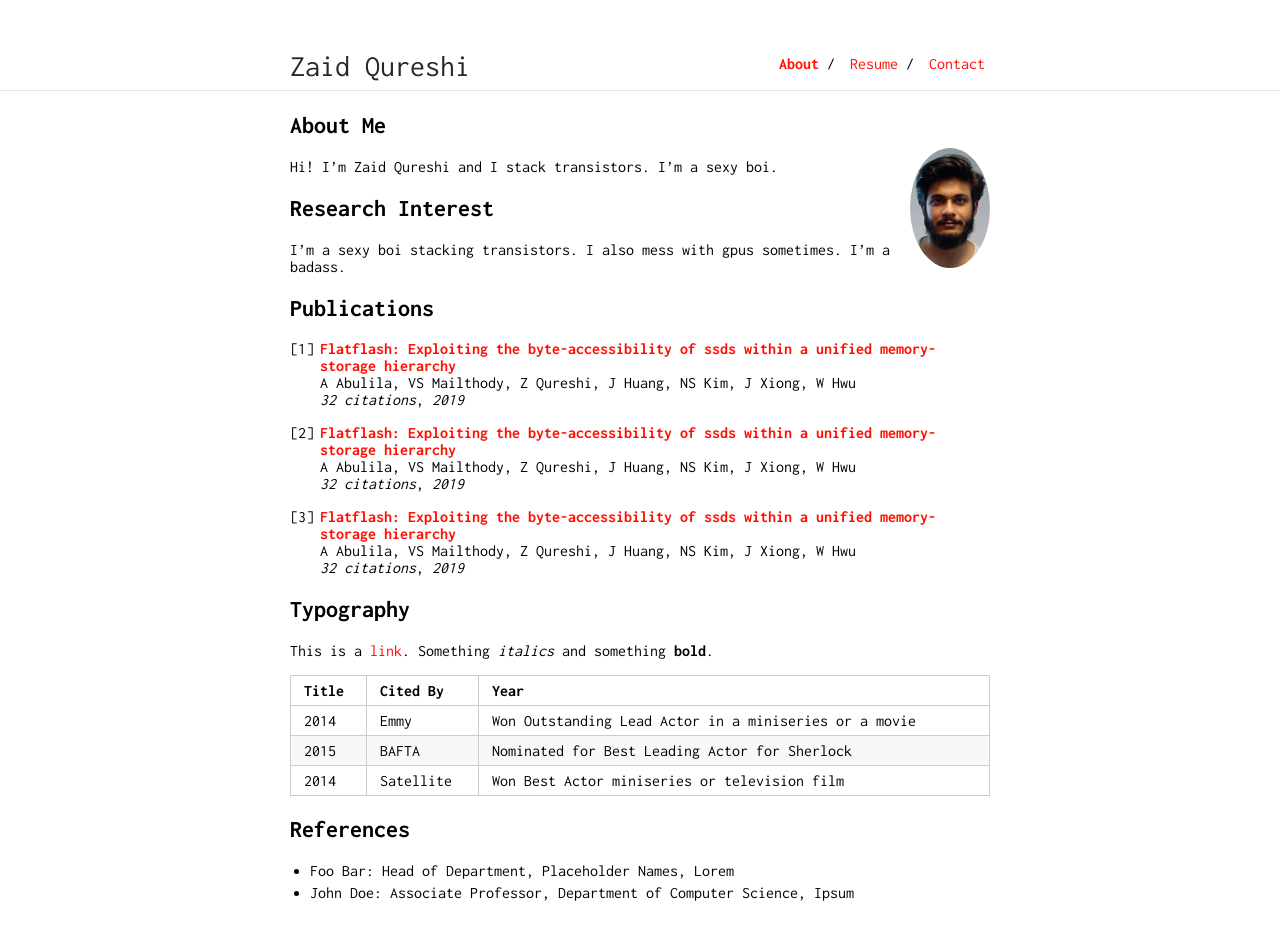
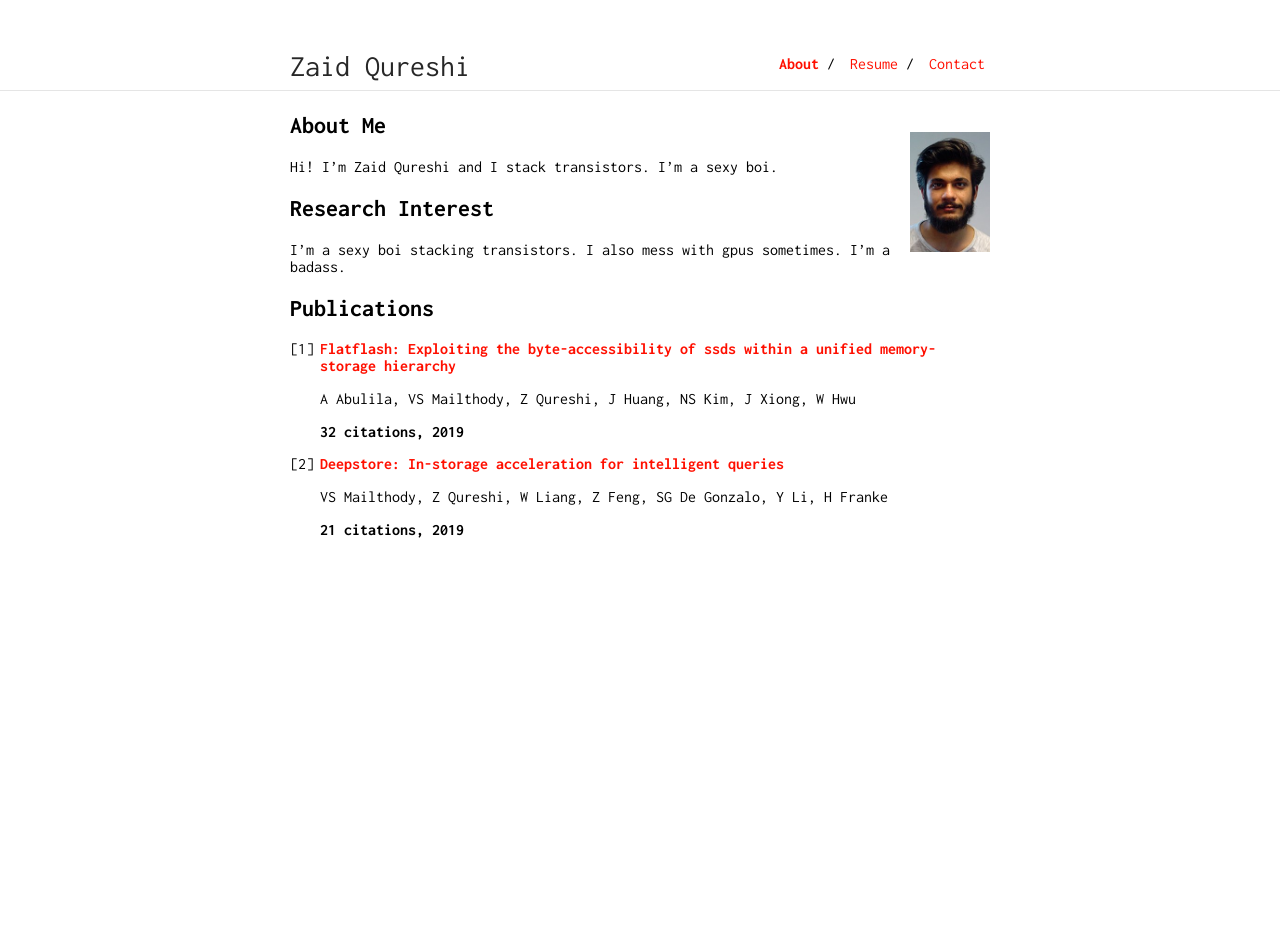
Before and after one commit to dontcallmebigguy/zaid, a Jekyll site: the page built from index.md, in a window 1280 px wide. Built offline with Jekyll 4.4.1, drawn with Linux system fonts in a browser that asks for light colours; after the commit the page ends 900 px from its top, so only the background shows below that.

Commit message:
fixed config yml for publication entry

```diff
--- a/_config.yml
+++ b/_config.yml
@@ -1,8 +1,8 @@
 title: Zaid Qureshi
 
 #deployment only
-baseurl: "/zaid"
-url: "https://dontcallmebigguy.github.io"
+# baseurl: "/zaid"
+# url: "https://dontcallmebigguy.github.io"
 
 markdown: kramdown
 
@@ -23,3 +23,21 @@ nav:
  - name: "Contact"
    link: "contact"
    page-url: "/contact.html"
+
+about:
+  - heading: "About Me"
+    body: "Hi! I’m Zaid Qureshi and I stack transistors. I’m a sexy boi."
+  - heading: "Research Interest"
+    body:  "I’m a sexy boi stacking transistors. I also mess with gpus sometimes. I’m a badass."
+
+publications:
+  - name: "Flatflash: Exploiting the byte-accessibility of ssds within a unified memory-storage hierarchy"
+    authors: "A Abulila, VS Mailthody, Z Qureshi, J Huang, NS Kim, J Xiong, W Hwu"
+    link: "https://scholar.google.com/citations?view_op=view_citation&hl=en&user=geBhu-IAAAAJ&citation_for_view=geBhu-IAAAAJ:u-x6o8ySG0sC"
+    citations: 32
+    year: 2019
+  - name: "Deepstore: In-storage acceleration for intelligent queries"
+    authors: "VS Mailthody, Z Qureshi, W Liang, Z Feng, SG De Gonzalo, Y Li, H Franke"
+    link: "https://scholar.google.com/citations?view_op=view_citation&hl=en&user=geBhu-IAAAAJ&citation_for_view=geBhu-IAAAAJ:d1gkVwhDpl0C"
+    citations: 21
+    year: 2019
--- a/_layouts/default.html
+++ b/_layouts/default.html
@@ -22,35 +22,10 @@
     {% endif %}
     <meta name="description" content="{{ desc }}">
     <link href='https://fonts.googleapis.com/css?family=Inconsolata:400,700' rel='stylesheet' type='text/css'>
-    <link rel="alternate" type="application/rss+xml" title="{{ site.title }} RSS" href="/feed.xml" />
     <link rel="stylesheet" href="{{ site.baseurl }}/css/main.css">
     {% if site.favicon %}
         <link rel="icon" type="image/ico" href="{{ site.favicon_location }}">
         <link rel="shortcut-icon" type="image/ico" href="{{ site.favicon_location }}">
-    {% endif %}
-    {% if site.twitter_username %}
-        <link rel="author" href="https://twitter.com/{{ site.twitter_username }}">
-    {% endif %}
-    <!-- Facebook Open Graph -->
-    <meta name="og:description" content="{{ desc }}">
-    <meta name="og:title" content="{{ site.title }}">
-    <meta name="og:url" content="{{ url }}">
-    <meta name="og:type" content="article">
-    {% if site.og_image %}
-        <meta name="og:image" content="{{ site.og_image }}">
-    {% endif %}
-    {% if site.facebook_id %}
-        <meta name="fb:admins" content="{{ site.facebook_id }}">
-    {% endif %}
-    <!-- Twitter -->
-    <meta name="twitter:card" content="summary">
-    <meta name="twitter:title" content="{{ site.title }}">
-    <meta name="twitter:description" content="{{ desc }}">
-    <meta name="twitter:url" content="{{ url }}">
-    {% if site.twitter_image %}
-        <meta name="twitter:image" content="{{ site.twitter_image }}">
-    {% else %}
-        <meta name="twitter:image" content="{{ site.profile_picture }}">
     {% endif %}
 </head>
 <body>
@@ -80,6 +55,21 @@
             <div class="container content contact">
         {% else %}
             <div class="container content">
+                <img class="profile-picture" src="zaid.jpg">
+                {% for x in site.about %}
+                    <h2> {{ x.heading }} </h2>
+                    <p> {{ x.body }} </p>
+                {% endfor %}
+                <h2>Publications</h2>
+                <ol>
+                    {% for x in site.publications %}
+                    <li class="publication">
+                        <a href={{x.link}}><strong> {{ x.name }} </strong></a>
+                        <p> {{ x.authors }} </p>
+                        <strong>{{ x.citations }} citations, {{ x.year }}</strong>
+                    </li>
+                    {% endfor %}
+                </ol>
         {% endif %}
                 {{ content }}
                 {% if site.footer == true %}
--- a/_sass/typography.scss
+++ b/_sass/typography.scss
@@ -12,7 +12,7 @@
         position: relative;
         list-style: none;
         margin-top: 5px;
-        margin-bottom: 5px;
+        margin-bottom: 15px;
     }
     ul > li {
         margin: 5px 0 5px 0;
@@ -42,7 +42,8 @@
         position: relative;
         margin: -10px 0 0 15px;
         float: right;
-        border-radius: 75%;
+        padding-top: 30px;
+        padding-bottom: 15px;
         p & {
             padding: 0;
             margin: 0;
--- a/index.md
+++ b/index.md
@@ -1,43 +1,3 @@
 ---
 layout: default
 ---
-
-## About Me
-
-<img class="profile-picture" src="zaid.jpg">
-
-Hi! I'm Zaid Qureshi and I stack transistors. I'm a sexy boi.
-
-## Research Interest
-
-I'm a sexy boi stacking transistors. I also mess with gpus sometimes. I'm a badass.
-
-## Publications
-
-1. [**Flatflash: Exploiting the byte-accessibility of ssds within a unified memory-storage hierarchy**](https://scholar.google.com/citations?view_op=view_citation&hl=en&user=geBhu-IAAAAJ&citation_for_view=geBhu-IAAAAJ:u-x6o8ySG0sC) <br>
-A Abulila, VS Mailthody, Z Qureshi, J Huang, NS Kim, J Xiong, W Hwu <br>
-*32 citations*, *2019*
-
-2. [**Flatflash: Exploiting the byte-accessibility of ssds within a unified memory-storage hierarchy**](https://scholar.google.com/citations?view_op=view_citation&hl=en&user=geBhu-IAAAAJ&citation_for_view=geBhu-IAAAAJ:u-x6o8ySG0sC) <br>
-A Abulila, VS Mailthody, Z Qureshi, J Huang, NS Kim, J Xiong, W Hwu <br>
-*32 citations*, *2019*
-
-3. [**Flatflash: Exploiting the byte-accessibility of ssds within a unified memory-storage hierarchy**](https://scholar.google.com/citations?view_op=view_citation&hl=en&user=geBhu-IAAAAJ&citation_for_view=geBhu-IAAAAJ:u-x6o8ySG0sC) <br>
-A Abulila, VS Mailthody, Z Qureshi, J Huang, NS Kim, J Xiong, W Hwu <br>
-*32 citations*, *2019*
-
-## Typography
-
-This is a [link](http://google.com). Something *italics* and something **bold**.
-
-Title | Cited By | Year
------|-------|--------
-2014 | Emmy  | Won Outstanding Lead Actor in a miniseries or a movie
-2015 | BAFTA | Nominated for Best Leading Actor for Sherlock
-2014 | Satellite | Won Best Actor miniseries or television film
-
-
-## References
-
-* Foo Bar: Head of Department, Placeholder Names, Lorem
-* John Doe: Associate Professor, Department of Computer Science, Ipsum
```
Also changed, not shown: other parts of _layouts/default.html (+1 -1 lines).
